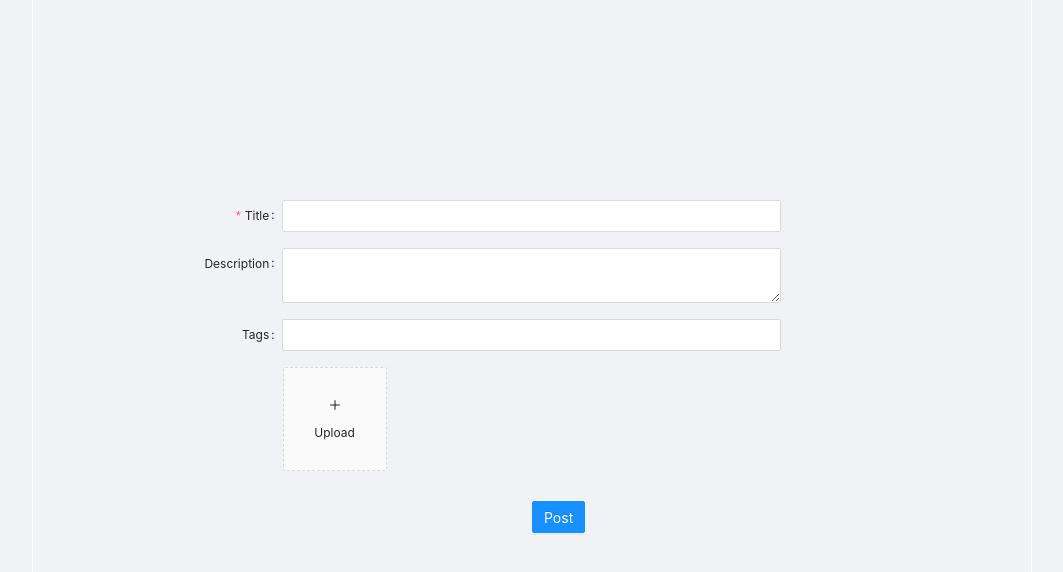
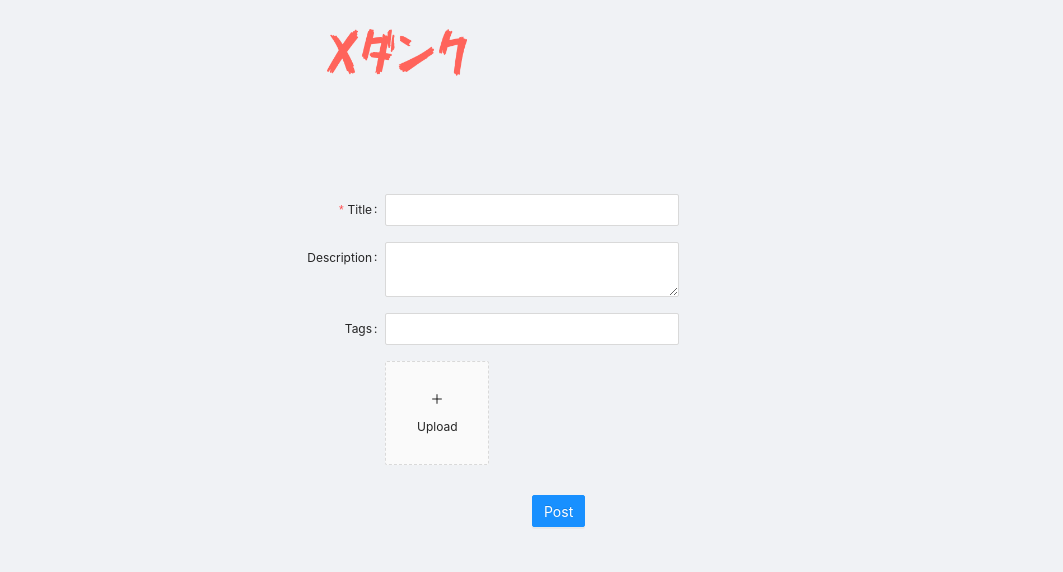
Before and after one commit to BlasmethiaN/XDReacc, a Next.js app: page /upload in a window 1280 px wide. Shown: the top 572 px of the page, without its empty margins (108-1171 px from the left). Built offline with nearby package versions, Linux system fonts and the light colour scheme.

Commit message:
layout changes

```diff
--- a/src/components/common/Navbar.tsx
+++ b/src/components/common/Navbar.tsx
@@ -20,7 +20,7 @@ const Navbar = () => (
         <SearchBar />
       </Box>
       <Box flex alignItems="center" flexDirection="row" gap="10px">
-        <Link href="/testpage">
+        <Link href="/upload">
           <Button type="ghost" size="large">
             Post
           </Button>
--- a/src/components/index/UploadForm.tsx
+++ b/src/components/index/UploadForm.tsx
@@ -1,16 +1,20 @@
-import { Form as _Form, Input, Button, Upload } from 'antd'
+import { Input, Button, Upload, Row, Col, Form } from 'antd'
+import Link from 'next/link'
 import React from 'react'
 import styled from 'styled-components'
+import { XDlogo as _XDlogo } from '../common/Layout.styled'
 import Uploader from './Uploader'
 
-const Form = styled(_Form)`
-  /* width: 500px; */
+const XDlogo = styled(_XDlogo)`
+  margin-top: 5%;
+  margin-left: 15%;
 `
 
 const layout = {
   labelCol: { span: 4, offset: 2 },
   wrapperCol: { span: 12 },
 }
+
 const tailLayout = {
   wrapperCol: { offset: 12, span: 16 },
 }
@@ -25,6 +29,12 @@ const UploadForm = () => {
   }
 
   return (
+    <Row justify="center">
+      <Col span={11}>
+        <Link href="/">
+          <XDlogo src="/xdanku_logo.png" alt="XDanku logo" />
+        </Link>
+
         <Form
           {...layout}
           size="large"
@@ -61,6 +71,8 @@ const UploadForm = () => {
             </Button>
           </Form.Item>
         </Form>
+      </Col>
+    </Row>
   )
 }
 
--- a/src/components/index/Uploader.tsx
+++ b/src/components/index/Uploader.tsx
@@ -41,7 +41,7 @@ const Uploader = () => {
   return (
     <>
       <Upload
-        action="https://www.mocky.io/v2/5cc8019d300000980a055e76"
+        action=""
         listType="picture-card"
         fileList={fileList}
         onPreview={handlePreview}
--- a/src/pages/upload.tsx
+++ b/src/pages/upload.tsx
@@ -1,14 +1,10 @@
 import React from 'react'
-import { CenteredBorderContent, CenteredContent, Layout } from '../components/common/Layout.styled'
+import { Layout } from '../components/common/Layout.styled'
 import UploadForm from '../components/index/UploadForm'
 
 const UploadPage = () => (
   <Layout>
-    <CenteredContent>
-      <CenteredBorderContent>
-        <UploadForm />
-      </CenteredBorderContent>
-    </CenteredContent>
+    <UploadForm />
   </Layout>
 )
 export default UploadPage
```
Lines whose indentation alone changed are shown as unchanged.
